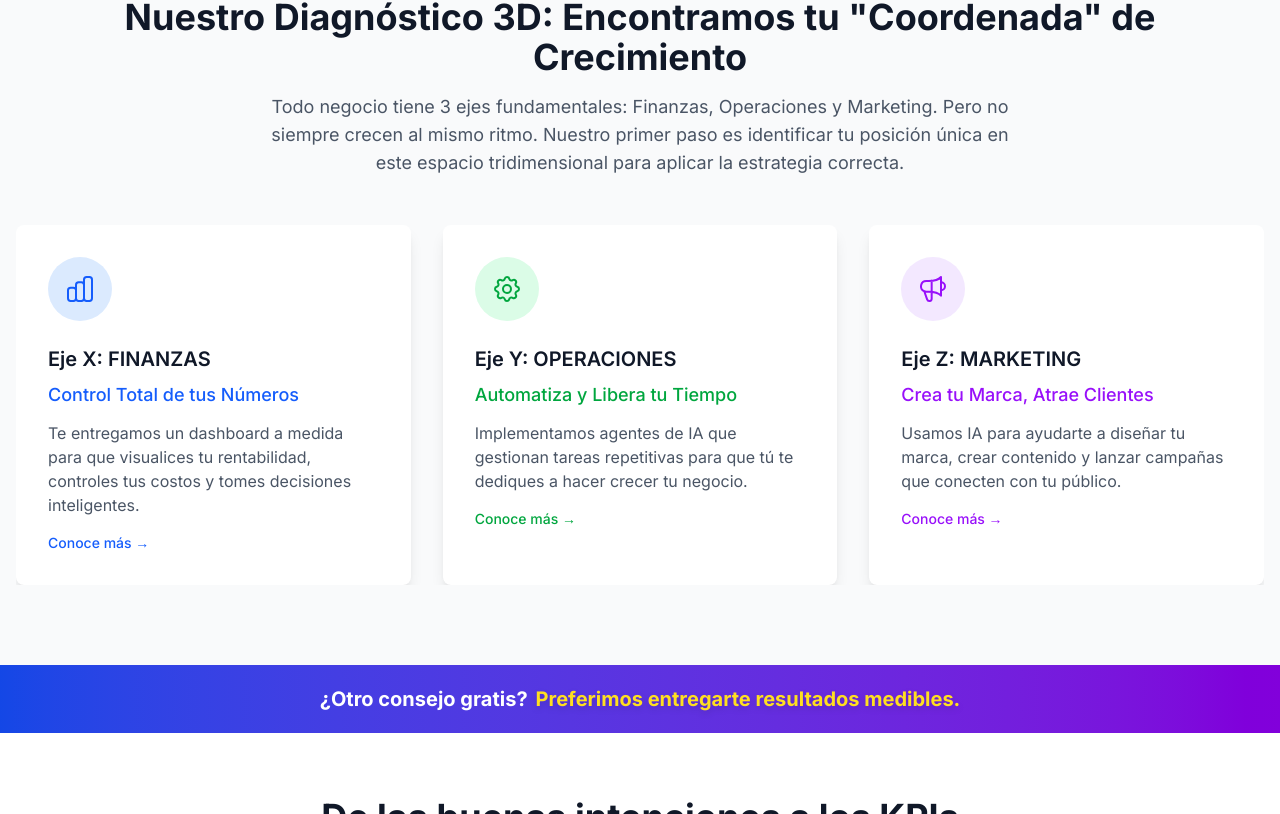
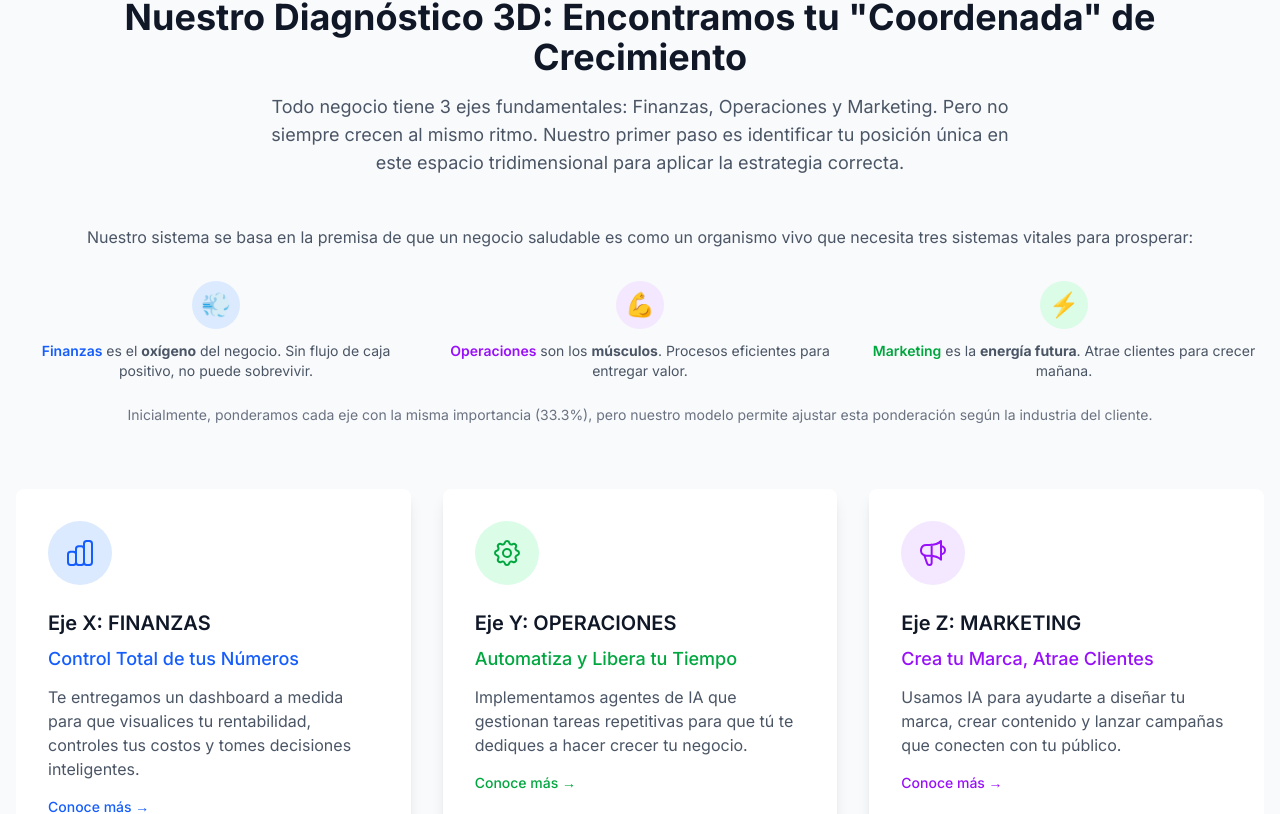
Before and after one commit to OrlandoMatamoros/ImpulsaLab-V-Claude, a Next.js app: page / in a window 1280 px wide. Shown: the part 1202-2016 px from the top of the page. Built offline with nearby package versions, Linux system fonts and the light colour scheme.

Commit message:
fix: Remove 3D graph from DiagnosticSection, keep conceptual explanation
- Removed problematic SVG 3D coordinate graph
- Kept conceptual explanation with oxygen/muscles/energy metaphors
- Maintained original card structure for the three axes
- Cleaner, simpler implementation focused on content

```diff
--- a/components/DiagnosticSection.tsx
+++ b/components/DiagnosticSection.tsx
@@ -12,6 +12,42 @@ export default function DiagnosticSection() {
             Todo negocio tiene 3 ejes fundamentales: Finanzas, Operaciones y Marketing.
             Pero no siempre crecen al mismo ritmo. Nuestro primer paso es identificar
             tu posición única en este espacio tridimensional para aplicar la estrategia correcta.
+          </p>
+        </div>
+
+        {/* Texto explicativo del concepto */}
+        <div className="max-w-4xl mx-auto mb-16 text-center">
+          <p className="text-gray-600 mb-4">
+            Nuestro sistema se basa en la premisa de que un negocio saludable es como un organismo vivo que necesita tres sistemas vitales para prosperar:
+          </p>
+          <div className="grid md:grid-cols-3 gap-6 text-left mt-8">
+            <div className="text-center">
+              <div className="inline-flex items-center justify-center w-12 h-12 bg-blue-100 rounded-full mb-3">
+                <span className="text-2xl">💨</span>
+              </div>
+              <p className="text-sm text-gray-600">
+                <span className="font-semibold text-blue-600">Finanzas</span> es el <strong>oxígeno</strong> del negocio. Sin flujo de caja positivo, no puede sobrevivir.
+              </p>
+            </div>
+            <div className="text-center">
+              <div className="inline-flex items-center justify-center w-12 h-12 bg-purple-100 rounded-full mb-3">
+                <span className="text-2xl">💪</span>
+              </div>
+              <p className="text-sm text-gray-600">
+                <span className="font-semibold text-purple-600">Operaciones</span> son los <strong>músculos</strong>. Procesos eficientes para entregar valor.
+              </p>
+            </div>
+            <div className="text-center">
+              <div className="inline-flex items-center justify-center w-12 h-12 bg-green-100 rounded-full mb-3">
+                <span className="text-2xl">⚡</span>
+              </div>
+              <p className="text-sm text-gray-600">
+                <span className="font-semibold text-green-600">Marketing</span> es la <strong>energía futura</strong>. Atrae clientes para crecer mañana.
+              </p>
+            </div>
+          </div>
+          <p className="text-sm text-gray-500 mt-6">
+            Inicialmente, ponderamos cada eje con la misma importancia (33.3%), pero nuestro modelo permite ajustar esta ponderación según la industria del cliente.
           </p>
         </div>
 
```
